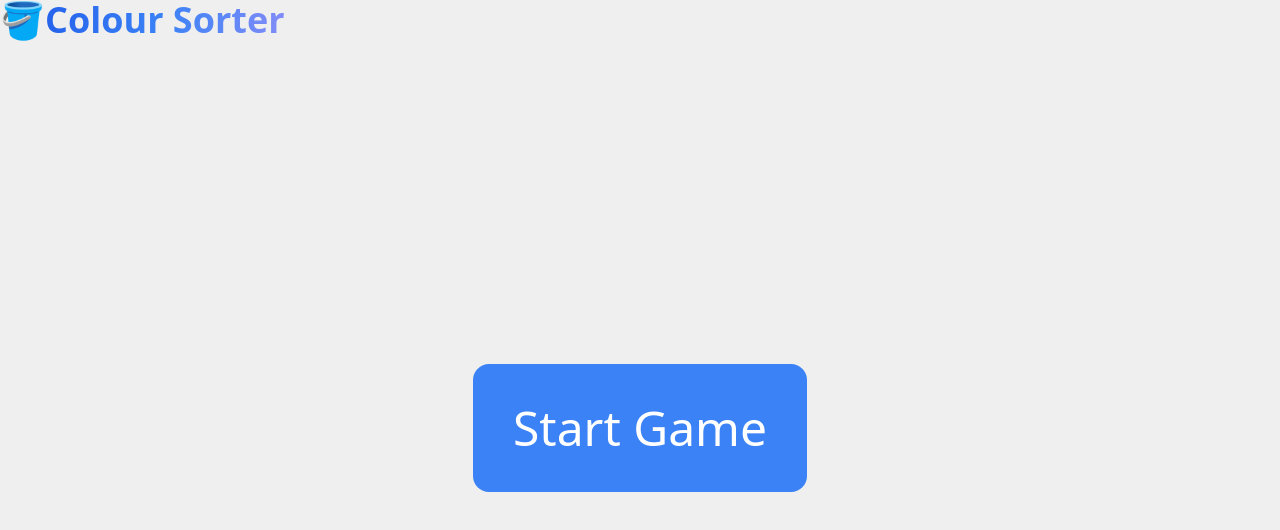
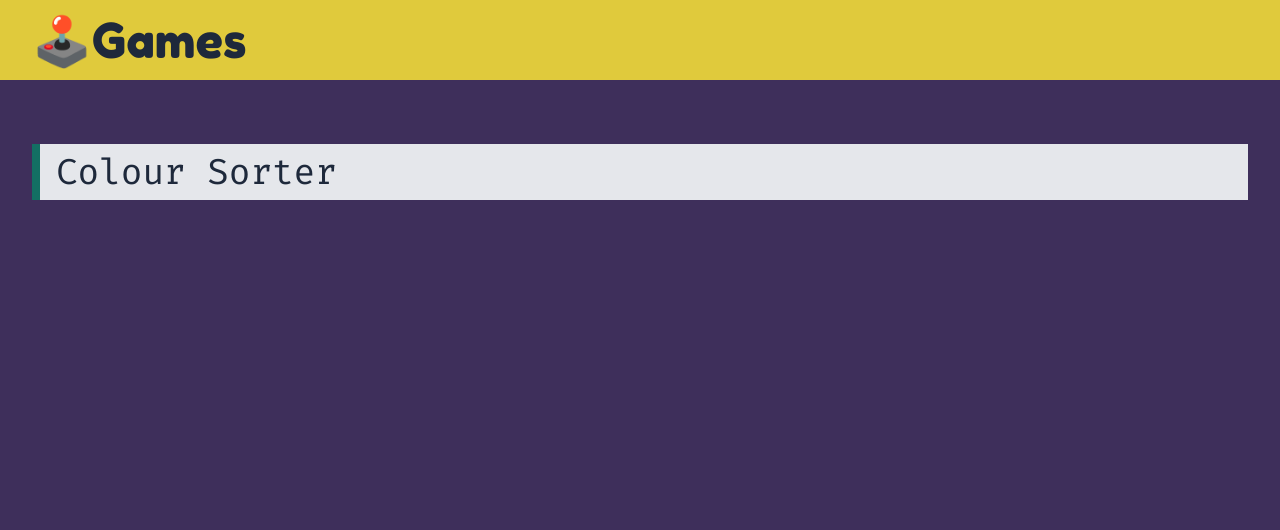
Before and after one commit to jonnochoo/colour-game, a Nuxt app: page / in a window 1280 px wide. Shown: the top 530 px of the page. Built offline with nearby package versions, Linux system fonts and the light colour scheme.

Commit message:
feat: add home page

```diff
--- a/app.vue
+++ b/app.vue
@@ -6,13 +6,10 @@
 
 <script>
 import 'animate.css'
-useHead({
-    title: 'Colour Sorter',
-})
 </script>
 
 <style>
 body {
-    background-color: #efefef;
+    background-color: #3e2f5b;
 }
 </style>
--- /dev/null
+++ b/components/Guess.vue
@@ -0,0 +1 @@
+<template></template>
--- a/nuxt.config.ts
+++ b/nuxt.config.ts
@@ -1,5 +1,16 @@
 // https://nuxt.com/docs/api/configuration/nuxt-config
 export default defineNuxtConfig({
-  devtools: { enabled: true },
-  modules: ["@nuxt/test-utils/module", "@nuxtjs/tailwindcss"],
-});
+    devtools: { enabled: true },
+    modules: [
+        '@nuxt/test-utils/module',
+        '@nuxtjs/tailwindcss',
+        '@nuxtjs/google-fonts',
+    ],
+    googleFonts: {
+        families: {
+            Roboto: true,
+            'Fredoka One': true,
+            'Fira Code': true,
+        },
+    },
+})
--- a/package.json
+++ b/package.json
@@ -11,6 +11,7 @@
     "test": "vitest run"
   },
   "dependencies": {
+    "@nuxtjs/google-fonts": "^3.2.0",
     "animate.css": "^4.1.1",
     "date-fns": "^3.3.1",
     "nuxt": "^3.10.1",
--- /dev/null
+++ b/pages/GameLink.vue
@@ -0,0 +1,15 @@
+<template>
+    <NuxtLink
+        class="bg-gray-200 p-2 pl-4 text-slate-800 border-l-8 border-[#136F63]"
+        :to="props.path"
+    >
+        {{ props.name }}
+    </NuxtLink>
+</template>
+
+<script setup lang="ts">
+const props = defineProps<{
+    name: string
+    path: string
+}>()
+</script>
--- a/pages/index.vue
+++ b/pages/index.vue
@@ -1,67 +1,31 @@
 <template>
-    <header class="flex">
-        <h1 class="flex-grow text-4xl font-extrabold mb-2">
-            🪣<span
-                class="bg-gradient-to-r from-blue-600 via-blue-500 to-indigo-400 inline-block text-transparent bg-clip-text"
-                >Colour Sorter</span
-            >
-        </h1>
-        <div v-if="data.game !== null" class="p-2 mb-2 text-center">
-            <button
-                class="rounded-lg text-white p-2 bg-blue-500 hover:bg-blue-500"
-                @click="createGame"
-            >
-                Start A New Game
-            </button>
+    <header class="p-4 pl-8 text-slate-800 bg-[#E0CA3C] text-5xl">
+        🕹️Games
+    </header>
+
+    <section class="menu text-white container mx-auto p-8 text-4xl mt-8">
+        <div class="flex flex-col gap-4">
+            <GameLink name="Colour Sorter" path="/sorter" />
+            <!-- <GameLink name="Word Scrambler" path="/word" /> -->
         </div>
-    </header>
-    <div
-        v-if="data.game === null"
-        @click="createGame"
-        class="h-screen flex items-center justify-center"
-    >
-        <button
-            class="rounded-2xl text-white p-10 bg-blue-500 text-5xl mb-10 font-thin"
-        >
-            Start Game
-        </button>
-    </div>
-    <div v-else>
-        <div class="p-2 mb-2 text-center text-gray-800 flex">
-            <div class="text-3xl font-thin mr-4">
-                Moves: {{ data.game.score }}
-            </div>
-            <div class="flex-auto text-3xl font-thin text-right">
-                {{ data.game.timer }}
-            </div>
-        </div>
-        <div class="grid grid-cols-5 mt-10">
-            <Stack
-                v-for="stack in data.game.stacks"
-                :stack="stack"
-                @change="onStackChange"
-            />
-        </div>
-        <div
-            class="p-2 text-4xl text-center mt-10 font-light"
-            v-if="data.game.isGameOver"
-        >
-            Well done, you win!
-        </div>
-    </div>
+    </section>
 </template>
 <script setup lang="ts">
-import { useGame } from '~/utils/useGame'
+import GameLink from './GameLink.vue'
+</script>
 
-const data = reactive({
-    game: null,
-})
-
-function createGame() {
-    data.game = useGame()
+<style>
+body {
+    background-color: #3e2f5b;
 }
-
-const onStackChange = (e) => {
-    data.game.swap(e.sourceId, e.destinationId)
+header {
+    font-family: 'Fredoka One', monospace;
 }
-</script>
+.menu {
+    font-family: 'Fira Code', monospace;
+    font-weight: 100;
+}
+.menu li {
+    padding-top: 10px;
+}
+</style>
--- /dev/null
+++ b/pages/sorter.vue
@@ -0,0 +1,67 @@
+<template>
+    <header class="flex">
+        <h1 class="flex-grow text-4xl font-extrabold mb-2">
+            🪣<span
+                class="bg-gradient-to-r from-blue-600 via-blue-500 to-indigo-400 inline-block text-transparent bg-clip-text"
+                >Colour Sorter</span
+            >
+        </h1>
+        <div v-if="data.game !== null" class="p-2 mb-2 text-center">
+            <button
+                class="rounded-lg text-white p-2 bg-blue-500 hover:bg-blue-500"
+                @click="createGame"
+            >
+                Start A New Game
+            </button>
+        </div>
+    </header>
+    <div
+        v-if="data.game === null"
+        @click="createGame"
+        class="h-screen flex items-center justify-center"
+    >
+        <button
+            class="rounded-2xl text-white p-10 bg-blue-500 text-5xl mb-10 font-thin"
+        >
+            Start Game
+        </button>
+    </div>
+    <div v-else>
+        <div class="p-2 mb-2 text-center text-gray-800 flex">
+            <div class="text-3xl font-thin mr-4">
+                Moves: {{ data.game.score }}
+            </div>
+            <div class="flex-auto text-3xl font-thin text-right">
+                {{ data.game.timer }}
+            </div>
+        </div>
+        <div class="grid grid-cols-5 mt-10">
+            <Stack
+                v-for="stack in data.game.stacks"
+                :stack="stack"
+                @change="onStackChange"
+            />
+        </div>
+        <div
+            class="p-2 text-4xl text-center mt-10 font-light"
+            v-if="data.game.isGameOver"
+        >
+            Well done, you win!
+        </div>
+    </div>
+</template>
+<script setup lang="ts">
+import { useGame } from '~/utils/useGame'
+
+const data = reactive({
+    game: null,
+})
+
+function createGame() {
+    data.game = useGame()
+}
+
+const onStackChange = (e) => {
+    data.game.swap(e.sourceId, e.destinationId)
+}
+</script>
--- a/pages/word.vue
+++ b/pages/word.vue
@@ -47,6 +47,7 @@
                 </button>
             </div>
 
+            <!-- History -->
             <div class="flex items-center justify-center">
                 <ul class="mt-10">
                     <li v-for="number in history" class="line-through text-5xl">
```
Also changed, not shown: 1 other file (tests, documents, lock files or other folders).
